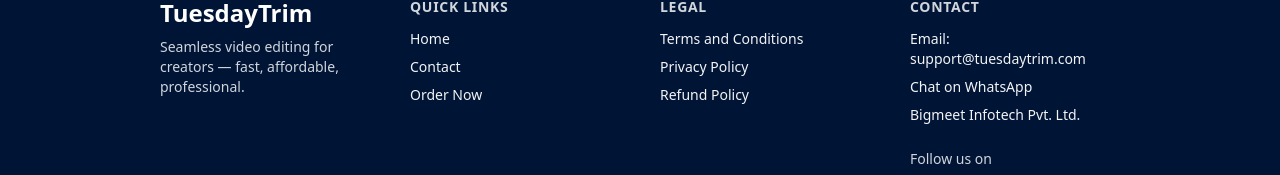
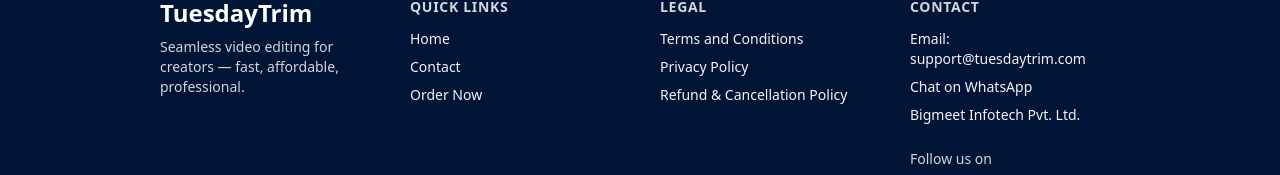
Before and after one commit to oscarstudiohq-source/oscarstudio, a Next.js app: page / in a window 1280 px wide. Shown: the part 5232-5407 px from the top of the page. Built offline with nearby package versions, Linux system fonts and the light colour scheme.

Commit message:
version 1.15.2

```diff
--- a/app/screen/Footer.jsx
+++ b/app/screen/Footer.jsx
@@ -66,7 +66,7 @@
                                 rel="noopener noreferrer"
                                 className="hover:underline text-gray-100"
                             >
-                                Refund Policy
+                                Refund & Cancellation Policy
                             </a>
                         </li>
                     </ul>
```
